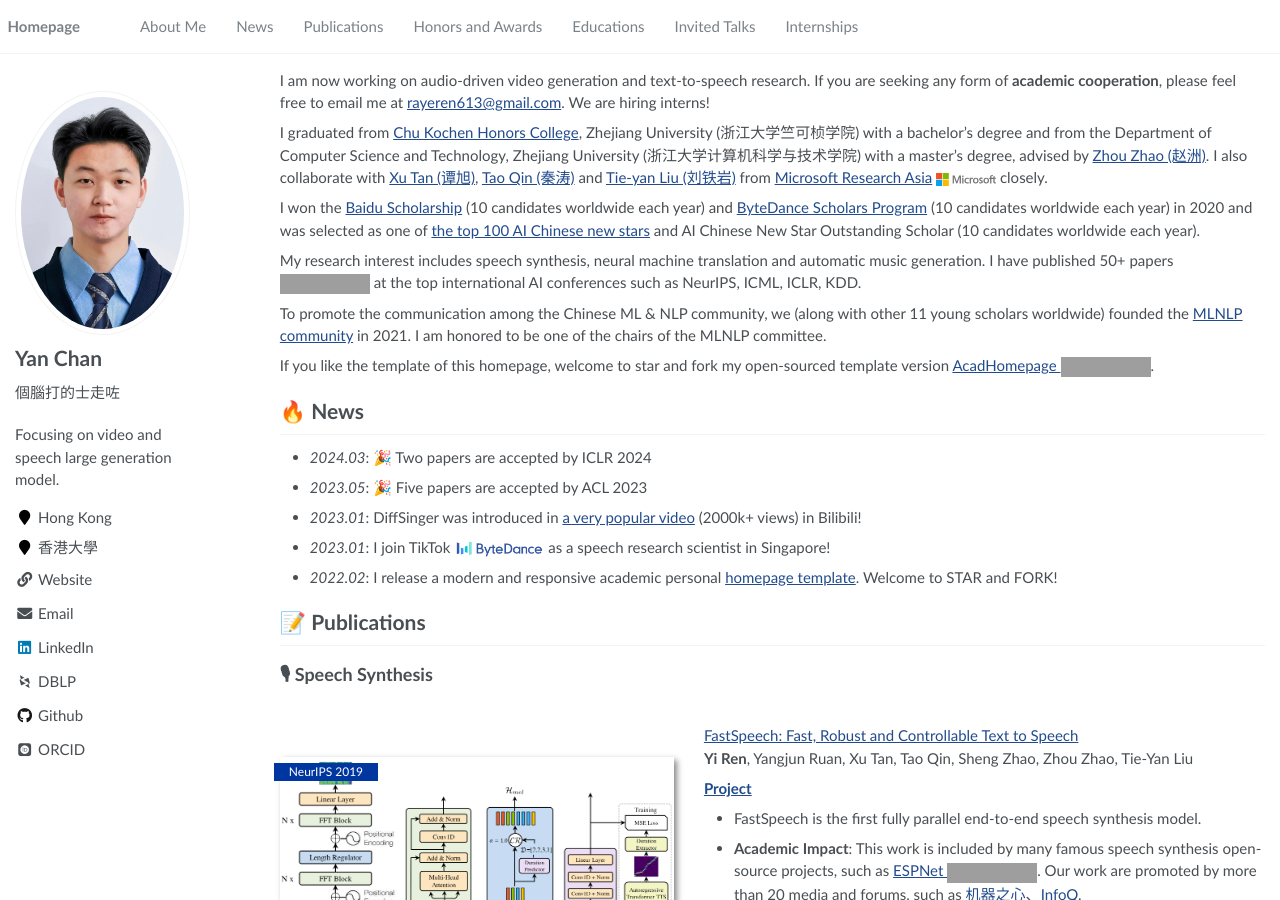
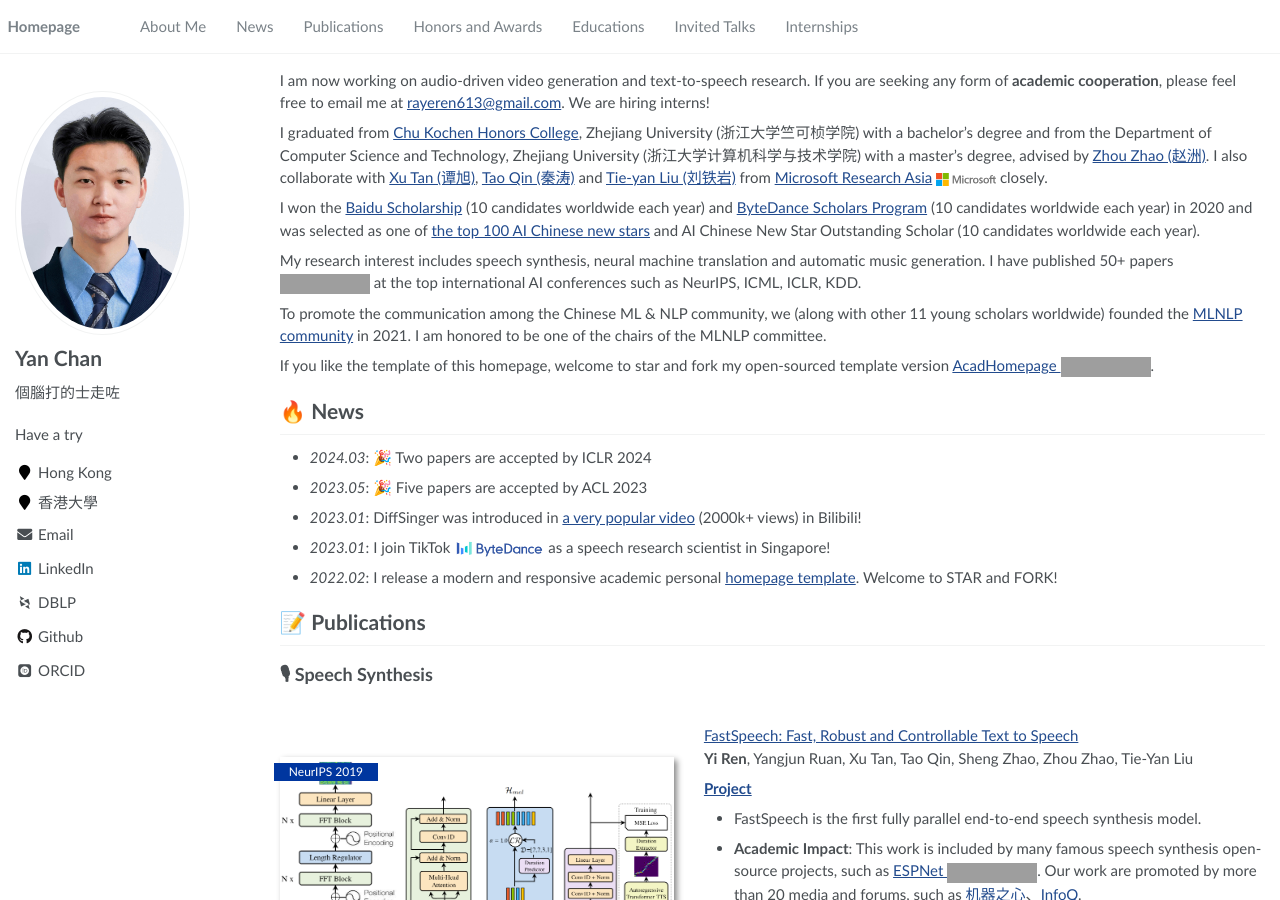
Before and after one commit to yanchan0310hk-spec/yanchan0310hk-spec.github.io, a Jekyll site: the page built from _pages/about.md, in a window 1280 px wide and 900 px high. Built offline with Jekyll 4.4.1, drawn with Linux system fonts in a browser that asks for light colours; some web fonts are replaced; grey boxes are pictures that could not be loaded.

Commit message:
更新_config.yml配置2

```diff
--- a/_config.yml
+++ b/_config.yml
@@ -6,18 +6,18 @@
 # `jekyll serve`. If you change this file, please restart the server process.
 
 # Site Settings
-title                    : "Yan's Page"
-description              : "Focusing on video and speech large generation model."
-repository               : "yanchan0310hk-spec/yanchan0310hk-spec.github.io"
-google_scholar_stats_use_cdn : true
+title                    : "Yan Chan"
+description              : "Have a try"
+repository               : "https://github.com/yanchan0310hk-spec"
+google_scholar_stats_use_cdn : false
 
 # google analytics
-google_analytics_id      : G-SWFCX99KQZ
+google_analytics_id      :
 
 # SEO Related
-google_site_verification : b_BbOIt7d513ZXYDw-YRMicO6O5tthYiouqWDdWjGTU
-bing_site_verification   : B5AA590E7B9C03956A6F7DEC0F776211
-baidu_site_verification  : code-ZxFK3f4pfb
+google_site_verification :
+bing_site_verification   :
+baidu_site_verification  :
 
 # Site Author
 author:
@@ -30,7 +30,7 @@ author:
   googlescholar    :
   email            : "yanchan_0310@outlook.com"
   researchgate     :  # example: "https://www.researchgate.net/profile/yourprofile"
-  uri              : "https://yanchan0310hk-spec.github.io"
+  uri              :
   bitbucket        :
   codepen          :
   dribbble         :
```
